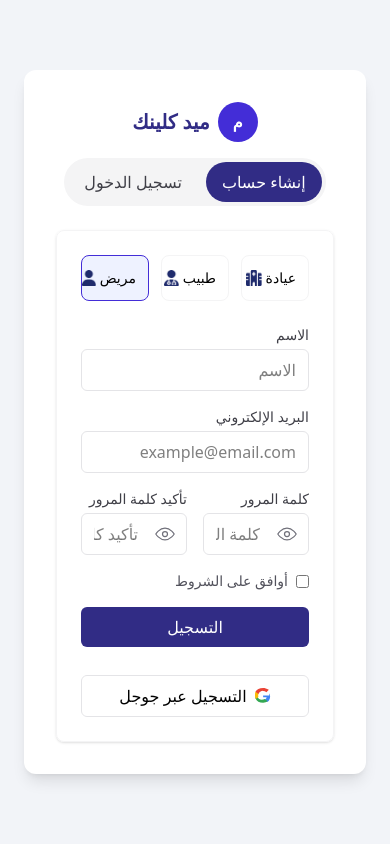
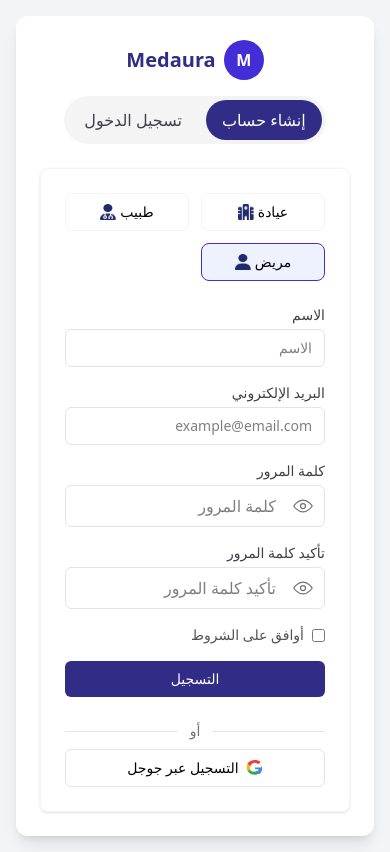
Before and after one commit to MostafaDeif/Medaura, a Next.js app: page /auth/register in a window 390 px wide. Built offline with nearby package versions, Linux system fonts and the light colour scheme.

Commit message:
fix name and responsive

```diff
--- a/app/auth/register/page.tsx
+++ b/app/auth/register/page.tsx
@@ -89,7 +89,7 @@
     return (
       <div className="min-h-screen bg-[#f2f4f8] flex items-center justify-center p-6">
         <div
-          className="max-w-xl w-full bg-white rounded-xl shadow-lg p-8 text-center
+          className="max-w-xl w-full bg-white rounded-xl shadow-lg p-6 sm:p-8 text-center
           transition-all duration-500 ease-out
           opacity-100 translate-y-0"
         >
@@ -120,7 +120,7 @@
   }
 
   return (
-    <div className="min-h-screen bg-[#f2f4f8] flex items-center justify-center p-6">
+    <div className="min-h-screen bg-[#f2f4f8] flex items-center justify-center p-4 sm:p-6 lg:p-8">
       <div
         className="max-w-6xl w-full rounded-xl shadow-lg overflow-hidden bg-white
         flex flex-col lg:flex-row
@@ -128,17 +128,17 @@
         opacity-100 translate-y-0"
       >
         {/* LEFT */}
-        <section className="w-full lg:w-1/2 p-8 lg:p-12" dir="rtl">
+        <section className="w-full lg:w-1/2 p-6 sm:p-8 lg:p-12" dir="rtl">
           <header className="flex flex-col items-center lg:items-start gap-4 mb-6">
             <div className="flex items-center gap-2">
               <div
                 className="h-10 w-10 rounded-full bg-indigo-700 flex items-center justify-center
-                text-white font-bold transition hover:scale-105"
+                text-white font-bold transition hover:scale-105 "
               >
-                م
+                M
               </div>
               <h1 className="text-xl font-semibold text-indigo-900">
-                ميد كلينك
+                Medaura
               </h1>
             </div>
 
@@ -157,7 +157,7 @@
 
           <div className="border border-zinc-100 rounded-lg p-6 shadow-sm">
             {/* ACCOUNT TYPE */}
-            <div className="grid grid-cols-3 gap-3 mb-6">
+            <div className="grid grid-cols-2 sm:grid-cols-3 gap-3 mb-6">
               {[
                 { key: "clinic", label: "عيادة" },
                 { key: "doctor", label: "طبيب" },
@@ -169,13 +169,13 @@
                   onClick={() => setAccountType(item.key as any)}
                   aria-pressed={accountType === item.key}
                   aria-label={`نوع الحساب: ${item.label}`}
-                  className={`p-3 rounded-lg border flex items-center justify-center gap-2 transition-all duration-300 hover:-translate-y-1 hover:shadow-md ${
+                  className={`p-2 sm:p-3 rounded-lg border flex items-center justify-center gap-2 w-full transition-all duration-300 hover:-translate-y-1 hover:shadow-md ${
                     accountType === item.key
                       ? "border-indigo-700 bg-indigo-50"
                       : "border-zinc-100 hover:border-indigo-300"
                   }`}
                 >
-                  <span className="text-sm font-medium flex items-center gap-1">
+                  <span className="text-sm md:text-base font-medium flex items-center gap-1">
                     <span>{item.label}</span>
                     {item.key === "clinic" && (
                       <img
@@ -238,7 +238,7 @@
                 onChange={(e) => setName(e.target.value)}
                 aria-invalid={!!errors.name}
                 aria-describedby={errors.name ? "name-error" : undefined}
-                className={`w-full border rounded-md px-3 py-2 transition-all duration-200 focus:outline-none focus:ring-2 focus:ring-indigo-300 focus:scale-[1.01] ${
+                className={`w-full text-sm sm:text-base border rounded-md px-3 py-2 transition-all duration-200 focus:outline-none focus:ring-2 focus:ring-indigo-300 focus:scale-[1.01] ${
                   errors.name ? "border-red-300" : "border-zinc-200"
                 }`}
               />
@@ -268,7 +268,7 @@
                 onChange={(e) => setEmail(e.target.value)}
                 aria-invalid={!!errors.email}
                 aria-describedby={errors.email ? "email-error" : undefined}
-                className={`w-full border rounded-md px-3 py-2 transition-all duration-200 focus:outline-none focus:ring-2 focus:ring-indigo-300 focus:scale-[1.01] ${
+                className={`w-full text-sm sm:text-base border rounded-md px-3 py-2 transition-all duration-200 focus:outline-none focus:ring-2 focus:ring-indigo-300 focus:scale-[1.01] ${
                   errors.email ? "border-red-300" : "border-zinc-200"
                 }`}
               />
@@ -282,7 +282,7 @@
                 </p>
               )}
 
-              <div className="grid grid-cols-2 gap-4">
+              <div className="grid grid-cols-1 sm:grid-cols-2 gap-4">
                 <div className="relative">
                   <label className="block text-sm font-medium text-zinc-700 mb-1">
                     كلمة المرور
@@ -379,23 +379,29 @@
 
               <button
                 type="submit"
-                className="w-full bg-indigo-900 text-white py-2 rounded-md transition-all duration-300 hover:bg-indigo-800 hover:shadow-lg active:scale-95 disabled:opacity-60 disabled:cursor-not-allowed"
+                className="w-full bg-indigo-900 text-white py-2 sm:py-2.5 rounded-md text-sm sm:text-base transition-all duration-300 hover:bg-indigo-800 hover:shadow-lg active:scale-95 disabled:opacity-60 disabled:cursor-not-allowed"
                 disabled={loading}
                 aria-busy={loading}
               >
                 {loading ? "جاري التسجيل..." : "التسجيل"}
               </button>
 
-              <div className="mt-3">
+              <div className="flex items-center gap-3 my-2 sm:my-3" aria-hidden="true">
+                <div className="h-px bg-zinc-200 flex-1" />
+                <div className="text-sm text-zinc-500">أو</div>
+                <div className="h-px bg-zinc-200 flex-1" />
+              </div>
+
+              <div className="mt-1 sm:mt-2">
                 <button
                   type="button"
                   onClick={handleGoogleSignIn}
                   disabled={googleLoading}
                   aria-label="التسجيل عبر جوجل"
-                  className="w-full border border-zinc-200 rounded-md px-3 py-2 flex items-center justify-center gap-2 hover:shadow-sm disabled:opacity-60 disabled:cursor-not-allowed"
+                  className="w-full border border-zinc-200 rounded-md px-3 py-2 flex items-center justify-center gap-2 hover:shadow-sm disabled:opacity-60 disabled:cursor-not-allowed text-sm sm:text-base"
                 >
                   <svg
-                    className="h-4 w-4"
+                    className="h-4 w-4 sm:h-5 sm:w-5"
                     viewBox="0 0 24 24"
                     fill="none"
                     xmlns="http://www.w3.org/2000/svg"
@@ -430,7 +436,7 @@
             transition-transform duration-500 hover:scale-[1.02]"
         >
           <div className="text-indigo-700 text-lg font-medium">
-            <img src="/images/register.png" alt="register" />
+            <img src="/images/register.png" alt="register" className="max-w-xs sm:max-w-sm lg:max-w-md" />
           </div>
         </aside>
       </div>
```
Also changed, not shown: 1 other file (tests, documents, lock files or other folders).
